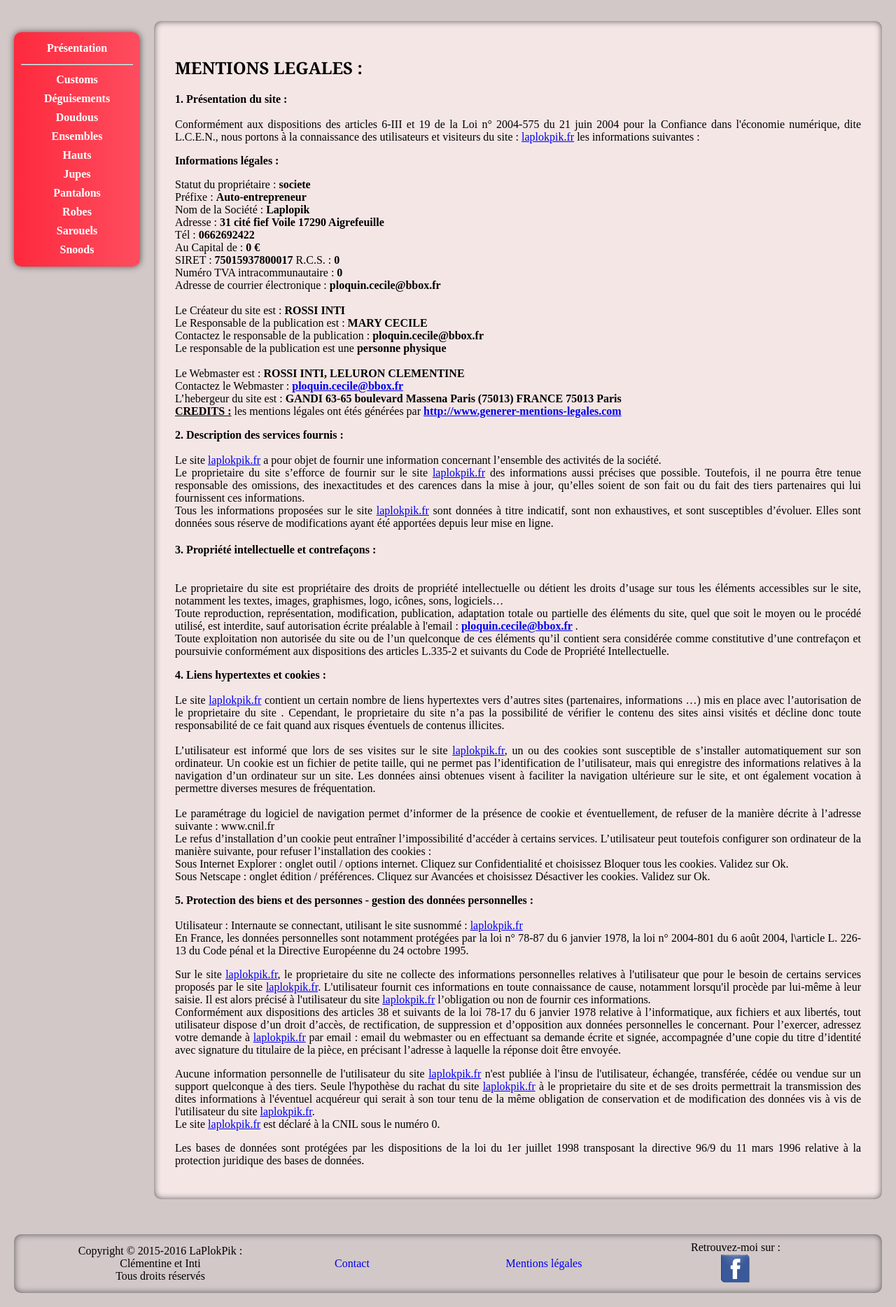
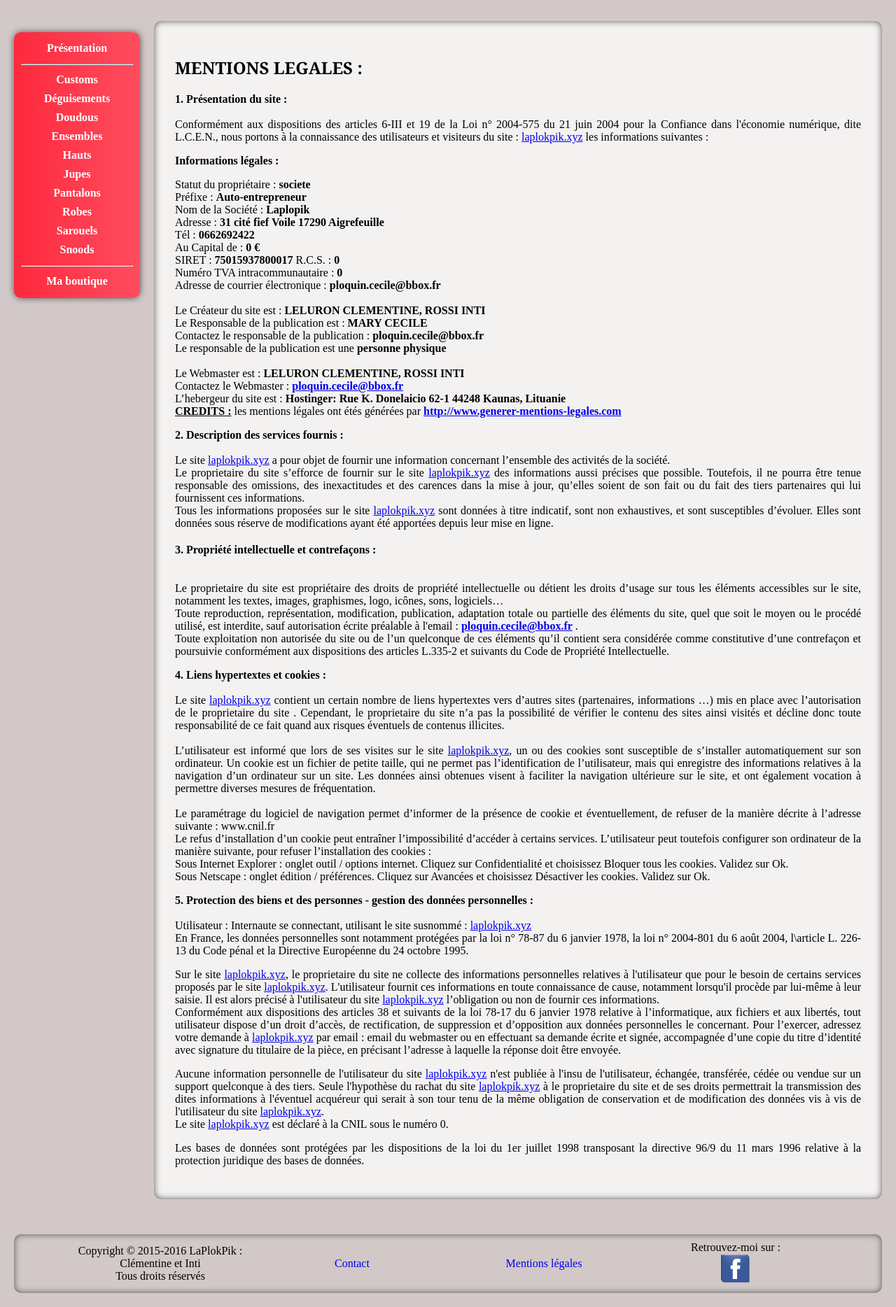
Before and after one commit to Proclasse/Mini-projet-2, a PHP site: page /mentions.php in a window 1280 px wide. Shown: the part 124-1992 px from the top of the page at 70% size. Run offline with PHP 8.4, Linux system fonts and the light colour scheme.

Commit message:
Modifs des pages mentions, contact, menu et articles, creation des pages adminCM, essai_log_mdp et modif.phps pour authentification. Reste insertion de requete pour modif du site

```diff
--- a/articles.php
+++ b/articles.php
@@ -24,7 +24,7 @@
 
 			// Connexion à la bdd
 			try {
-			$bdd = new PDO('mysql:host=localhost;dbname=mini-projet','root','My.1.SQL.');
+			$bdd = new PDO('mysql:host=localhost;dbname=mini-projet','root','');
 			// gestion du niveau d'erreur
 			$bdd->setAttribute(PDO::ATTR_ERRMODE, PDO::ERRMODE_EXCEPTION);
 
--- a/contact.php
+++ b/contact.php
@@ -48,7 +48,7 @@ include 'head.inc.php';
 		</fieldset>
 
 		<span class="form_col"></span>
-		<input id="submit_button" type="submit" value="Envoyer" disabled="true"/> <!-- à rajouter onsubmit -->
+		<input id="submit_button" type="submit" value="Envoyer" disabled="true"/>
 		<input type="reset" value="Annuler" />
 
 	</form>
--- a/css/style.css
+++ b/css/style.css
@@ -43,7 +43,7 @@ section {
 	padding: 30px;
 	border-radius: 10px;
 	box-shadow: 0px 0px 10px #555 inset;
-	background-color: rgb(245, 230, 230);
+	background-color: rgb(244, 241, 241);
 }
 
 h1 {
--- a/mentions.php
+++ b/mentions.php
@@ -13,7 +13,7 @@ echo '
 
 <p style="text-align:justify"><strong>1. Présentation du site :<br />
  </strong><br />
-Conformément aux dispositions des articles 6-III et 19 de la Loi n° 2004-575 du 21 juin 2004 pour la Confiance dans l\'économie numérique, dite L.C.E.N., nous portons à la connaissance des utilisateurs et visiteurs du site : <a href="http://laplokpik.fr" target="_blank">laplokpik.fr</a> les informations suivantes :</p>
+Conformément aux dispositions des articles 6-III et 19 de la Loi n° 2004-575 du 21 juin 2004 pour la Confiance dans l\'économie numérique, dite L.C.E.N., nous portons à la connaissance des utilisateurs et visiteurs du site : <a href="http://laplokpik.xyz" target="_blank">laplokpik.xyz</a> les informations suivantes :</p>
 
 <p style="text-align:justify"><strong>Informations légales : </strong></p>
 
@@ -27,37 +27,37 @@ SIRET :  <strong>75015937800017   </strong>R.C.S. :<strong> 0</strong><br />
 Numéro TVA intracommunautaire : <strong>0</strong><br />
 Adresse de courrier électronique : <strong>ploquin.cecile@bbox.fr</strong> <br />
  <br />
-Le Créateur du site est : <strong>ROSSI INTI</strong><br />
+Le Créateur du site est : <strong>LELURON CLEMENTINE, ROSSI INTI</strong><br />
 Le Responsable de la  publication est : <strong>MARY CECILE</strong><br />
 Contactez le responsable de la publication : <strong>ploquin.cecile@bbox.fr</strong><br />
 Le responsable de la publication est une <strong>personne physique</strong><br />
 <br />
-Le Webmaster est  : <strong>ROSSI INTI, LELURON CLEMENTINE</strong><br />
-Contactez le Webmaster : <strong><a href="mailto:ploquin.cecile@bbox.fr?subject=Contact ï¿½ partir des mentions lï¿½gales via le site laplokpik.fr">ploquin.cecile@bbox.fr</a></strong><br />
-L’hebergeur du site est : <strong>GANDI 63-65 boulevard Massena Paris (75013) FRANCE  75013 Paris</strong><br />
+Le Webmaster est  : <strong>LELURON CLEMENTINE, ROSSI INTI</strong><br />
+Contactez le Webmaster : <strong><a href="mailto:ploquin.cecile@bbox.fr?subject=Contact ï¿½ partir des mentions lï¿½gales via le site laplokpik.xyz">ploquin.cecile@bbox.fr</a></strong><br />
+L’hebergeur du site est : <strong>Hostinger: Rue K. Donelaicio 62-1 44248 Kaunas, Lituanie</strong><br />
 <u><strong>CREDITS :</strong></u> les mentions légales ont étés générées par <strong><a href="http://www.generer-mentions-legales.com">http://www.generer-mentions-legales.com</a></strong><br />
  </p>
 
 <p style="text-align:justify"><strong>2. Description des services fournis :</strong><br />
 <br />
-Le site <a href="http://laplokpik.fr" target="_blank">laplokpik.fr</a> a pour objet de fournir une information concernant l’ensemble des activités de la société.<br />
-Le proprietaire du site s’efforce de fournir sur le site <a href="http://laplokpik.fr" target="_blank">laplokpik.fr</a> des informations aussi précises que possible. Toutefois, il ne pourra être tenue responsable des omissions, des inexactitudes et des carences dans la mise à jour, qu’elles soient de son fait ou du fait des tiers partenaires qui lui fournissent ces informations.<br />
-Tous les informations proposées sur le site <a href="http://laplokpik.fr" target="_blank">laplokpik.fr</a> sont données à titre indicatif, sont non exhaustives, et sont susceptibles d’évoluer. Elles sont données sous réserve de modifications ayant été apportées depuis leur mise en ligne.<br />
+Le site <a href="http://laplokpik.xyz" target="_blank">laplokpik.xyz</a> a pour objet de fournir une information concernant l’ensemble des activités de la société.<br />
+Le proprietaire du site s’efforce de fournir sur le site <a href="http://laplokpik.xyz" target="_blank">laplokpik.xyz</a> des informations aussi précises que possible. Toutefois, il ne pourra être tenue responsable des omissions, des inexactitudes et des carences dans la mise à jour, qu’elles soient de son fait ou du fait des tiers partenaires qui lui fournissent ces informations.<br />
+Tous les informations proposées sur le site <a href="http://laplokpik.xyz" target="_blank">laplokpik.xyz</a> sont données à titre indicatif, sont non exhaustives, et sont susceptibles d’évoluer. Elles sont données sous réserve de modifications ayant été apportées depuis leur mise en ligne.<br />
  </p>
 
 <p style="text-align:justify"><strong style="line-height:1.6em">3. Propriété intellectuelle et contrefaçons :</strong></p>
 
 <p style="text-align:justify"><br />
 Le proprietaire du site est propriétaire des droits de propriété intellectuelle ou détient les droits d’usage sur tous les éléments accessibles sur le site, notamment les textes, images, graphismes, logo, icônes, sons, logiciels…<br />
-Toute reproduction, représentation, modification, publication, adaptation totale ou partielle des éléments du site, quel que soit le moyen ou le procédé utilisé, est interdite, sauf autorisation écrite préalable à l\'email : <a href="mailto:ploquin.cecile@bbox.fr?subject=Contact ï¿½ partir des mentions lï¿½gales via le site laplokpik.fr"><strong>ploquin.cecile@bbox.fr</strong></a> .<br />
+Toute reproduction, représentation, modification, publication, adaptation totale ou partielle des éléments du site, quel que soit le moyen ou le procédé utilisé, est interdite, sauf autorisation écrite préalable à l\'email : <a href="mailto:ploquin.cecile@bbox.fr?subject=Contact ï¿½ partir des mentions lï¿½gales via le site laplokpik.xyz"><strong>ploquin.cecile@bbox.fr</strong></a> .<br />
 Toute exploitation non autorisée du site ou de l’un quelconque de ces éléments qu’il contient sera considérée comme constitutive d’une contrefaçon et poursuivie conformément aux dispositions des articles L.335-2 et suivants du Code de Propriété Intellectuelle.<br />
  </p>
 
 <p style="text-align:justify"><strong>4. Liens hypertextes et cookies :</strong><br />
 <br />
-Le site <a href="http://laplokpik.fr" target="_blank">laplokpik.fr</a> contient un certain nombre de liens hypertextes vers d’autres sites (partenaires, informations …) mis en place avec l’autorisation de le proprietaire du site . Cependant, le proprietaire du site n’a pas la possibilité de vérifier le contenu des sites ainsi visités  et décline donc toute responsabilité de ce fait quand aux risques éventuels de contenus illicites.<br />
+Le site <a href="http://laplokpik.xyz" target="_blank">laplokpik.xyz</a> contient un certain nombre de liens hypertextes vers d’autres sites (partenaires, informations …) mis en place avec l’autorisation de le proprietaire du site . Cependant, le proprietaire du site n’a pas la possibilité de vérifier le contenu des sites ainsi visités  et décline donc toute responsabilité de ce fait quand aux risques éventuels de contenus illicites.<br />
 <br />
-L’utilisateur est informé que lors de ses visites sur le site <a href="http://laplokpik.fr" target="_blank">laplokpik.fr</a>, un ou des cookies sont susceptible de s’installer automatiquement sur son ordinateur. Un cookie est un fichier de petite taille, qui ne permet pas l’identification de l’utilisateur, mais qui enregistre des informations relatives à la navigation d’un ordinateur sur un site. Les données ainsi obtenues visent à faciliter la navigation ultérieure sur le site, et ont également vocation à permettre diverses mesures de fréquentation.<br />
+L’utilisateur est informé que lors de ses visites sur le site <a href="http://laplokpik.xyz" target="_blank">laplokpik.xyz</a>, un ou des cookies sont susceptible de s’installer automatiquement sur son ordinateur. Un cookie est un fichier de petite taille, qui ne permet pas l’identification de l’utilisateur, mais qui enregistre des informations relatives à la navigation d’un ordinateur sur un site. Les données ainsi obtenues visent à faciliter la navigation ultérieure sur le site, et ont également vocation à permettre diverses mesures de fréquentation.<br />
 <br />
 Le paramétrage du logiciel de navigation permet d’informer de la présence de cookie et éventuellement, de refuser de la manière décrite à l’adresse suivante : www.cnil.fr<br />
 Le refus d’installation d’un cookie peut entraîner l’impossibilité d’accéder à certains services. L’utilisateur peut toutefois configurer son ordinateur de la manière suivante, pour refuser l’installation des cookies :<br />
@@ -67,14 +67,14 @@ Sous Netscape : onglet édition / préférences. Cliquez sur Avancées et choisi
 
 <p style="text-align:justify"><strong>5. Protection des biens et des personnes - gestion des données personnelles :</strong><br />
 <br />
-Utilisateur : Internaute se connectant, utilisant le site susnommé : <a href="http://laplokpik.fr" target="_blank">laplokpik.fr</a><br />
+Utilisateur : Internaute se connectant, utilisant le site susnommé : <a href="http://laplokpik.xyz" target="_blank">laplokpik.xyz</a><br />
 En France, les données personnelles sont notamment protégées par la loi n° 78-87 du 6 janvier 1978, la loi n° 2004-801 du 6 août 2004, l\article L. 226-13 du Code pénal et la Directive Européenne du 24 octobre 1995.</p>
 
-<p style="text-align:justify">Sur le site <a href="http://laplokpik.fr" target="_blank">laplokpik.fr</a>, le proprietaire du site ne collecte des informations personnelles relatives à l\'utilisateur que pour le besoin de certains services proposés par le site <a href="http://laplokpik.fr" target="_blank">laplokpik.fr</a>. L\'utilisateur fournit ces informations en toute connaissance de cause, notamment lorsqu\'il procède par lui-même à leur saisie. Il est alors précisé à l\'utilisateur du site <a href="http://laplokpik.fr" target="_blank">laplokpik.fr</a> l’obligation ou non de fournir ces informations.<br />
-Conformément aux dispositions des articles 38 et suivants de la loi 78-17 du 6 janvier 1978 relative à l’informatique, aux fichiers et aux libertés, tout utilisateur dispose d’un droit d’accès, de rectification, de suppression et d’opposition aux données personnelles le concernant. Pour l’exercer, adressez votre demande à <a href="http://laplokpik.fr" target="_blank">laplokpik.fr</a> par email : email du webmaster ou  en effectuant sa demande écrite et signée, accompagnée d’une copie du titre d’identité avec signature du titulaire de la pièce, en précisant l’adresse à laquelle la réponse doit être envoyée.</p>
+<p style="text-align:justify">Sur le site <a href="http://laplokpik.xyz" target="_blank">laplokpik.xyz</a>, le proprietaire du site ne collecte des informations personnelles relatives à l\'utilisateur que pour le besoin de certains services proposés par le site <a href="http://laplokpik.xyz" target="_blank">laplokpik.xyz</a>. L\'utilisateur fournit ces informations en toute connaissance de cause, notamment lorsqu\'il procède par lui-même à leur saisie. Il est alors précisé à l\'utilisateur du site <a href="http://laplokpik.xyz" target="_blank">laplokpik.xyz</a> l’obligation ou non de fournir ces informations.<br />
+Conformément aux dispositions des articles 38 et suivants de la loi 78-17 du 6 janvier 1978 relative à l’informatique, aux fichiers et aux libertés, tout utilisateur dispose d’un droit d’accès, de rectification, de suppression et d’opposition aux données personnelles le concernant. Pour l’exercer, adressez votre demande à <a href="http://laplokpik.xyz" target="_blank">laplokpik.xyz</a> par email : email du webmaster ou  en effectuant sa demande écrite et signée, accompagnée d’une copie du titre d’identité avec signature du titulaire de la pièce, en précisant l’adresse à laquelle la réponse doit être envoyée.</p>
 
-<p style="text-align:justify">Aucune information personnelle de l\'utilisateur du site <a href="http://laplokpik.fr" target="_blank">laplokpik.fr</a> n\'est publiée à l\'insu de l\'utilisateur, échangée, transférée, cédée ou vendue sur un support quelconque à des tiers. Seule l\'hypothèse du rachat du site <a href="http://laplokpik.fr" target="_blank">laplokpik.fr</a> à le proprietaire du site et de ses droits permettrait la transmission des dites informations à l\'éventuel acquéreur qui serait à son tour tenu de la même obligation de conservation et de modification des données vis à vis de l\'utilisateur du site <a href="http://laplokpik.fr" target="_blank">laplokpik.fr</a>.<br />
-Le site <a href="http://laplokpik.fr" target="_blank">laplokpik.fr</a> est déclaré à la CNIL sous le numéro 0.</p>
+<p style="text-align:justify">Aucune information personnelle de l\'utilisateur du site <a href="http://laplokpik.xyz" target="_blank">laplokpik.xyz</a> n\'est publiée à l\'insu de l\'utilisateur, échangée, transférée, cédée ou vendue sur un support quelconque à des tiers. Seule l\'hypothèse du rachat du site <a href="http://laplokpik.xyz" target="_blank">laplokpik.xyz</a> à le proprietaire du site et de ses droits permettrait la transmission des dites informations à l\'éventuel acquéreur qui serait à son tour tenu de la même obligation de conservation et de modification des données vis à vis de l\'utilisateur du site <a href="http://laplokpik.xyz" target="_blank">laplokpik.xyz</a>.<br />
+Le site <a href="http://laplokpik.xyz" target="_blank">laplokpik.xyz</a> est déclaré à la CNIL sous le numéro 0.</p>
 
 <p style="text-align:justify">Les bases de données sont protégées par les dispositions de la loi du 1er juillet 1998 transposant la directive 96/9 du 11 mars 1996 relative à la protection juridique des bases de données.</p>
 	</section>
--- a/menu.inc.php
+++ b/menu.inc.php
@@ -34,5 +34,9 @@
 		<li>
 			<a href="articles.php?id=10&amp;nom=snoods">Snoods</a>
 		</li>
+		<hr />
+		<li>
+			<a href="https://www.alittlemarket.com/boutique/laplokpik-2771637.html">Ma boutique</a>
+		</li>
 	</ul>
 </nav>
```
Also changed, not shown: other parts of css/style.css (+1 -1 lines), adminCM.php (+6 -57 lines), essai_log_mdp.php (added, +61 -0 lines), formulaire_admin.inc.php (added, +19 -0 lines), modifs.php (added, +24 -0 lines).
